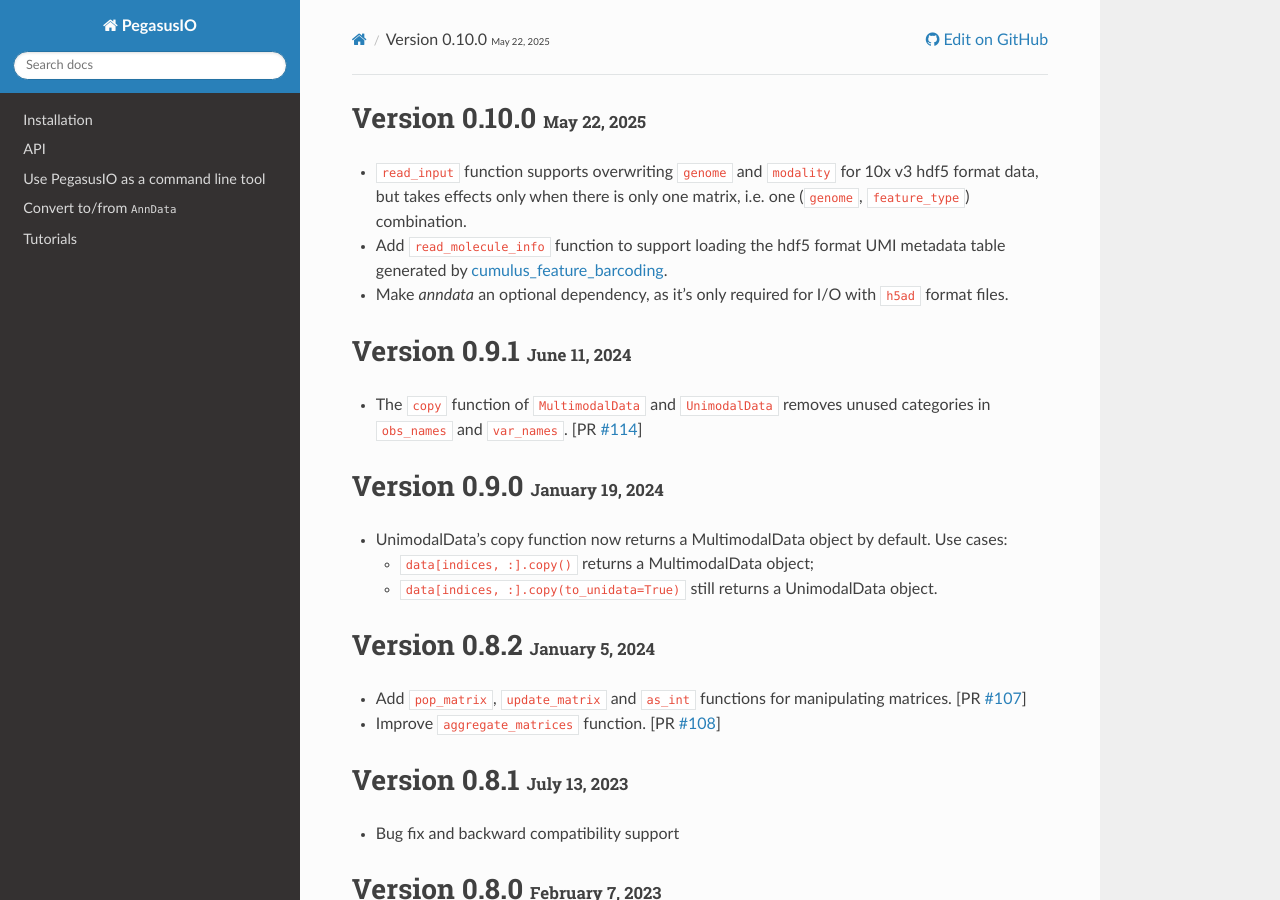
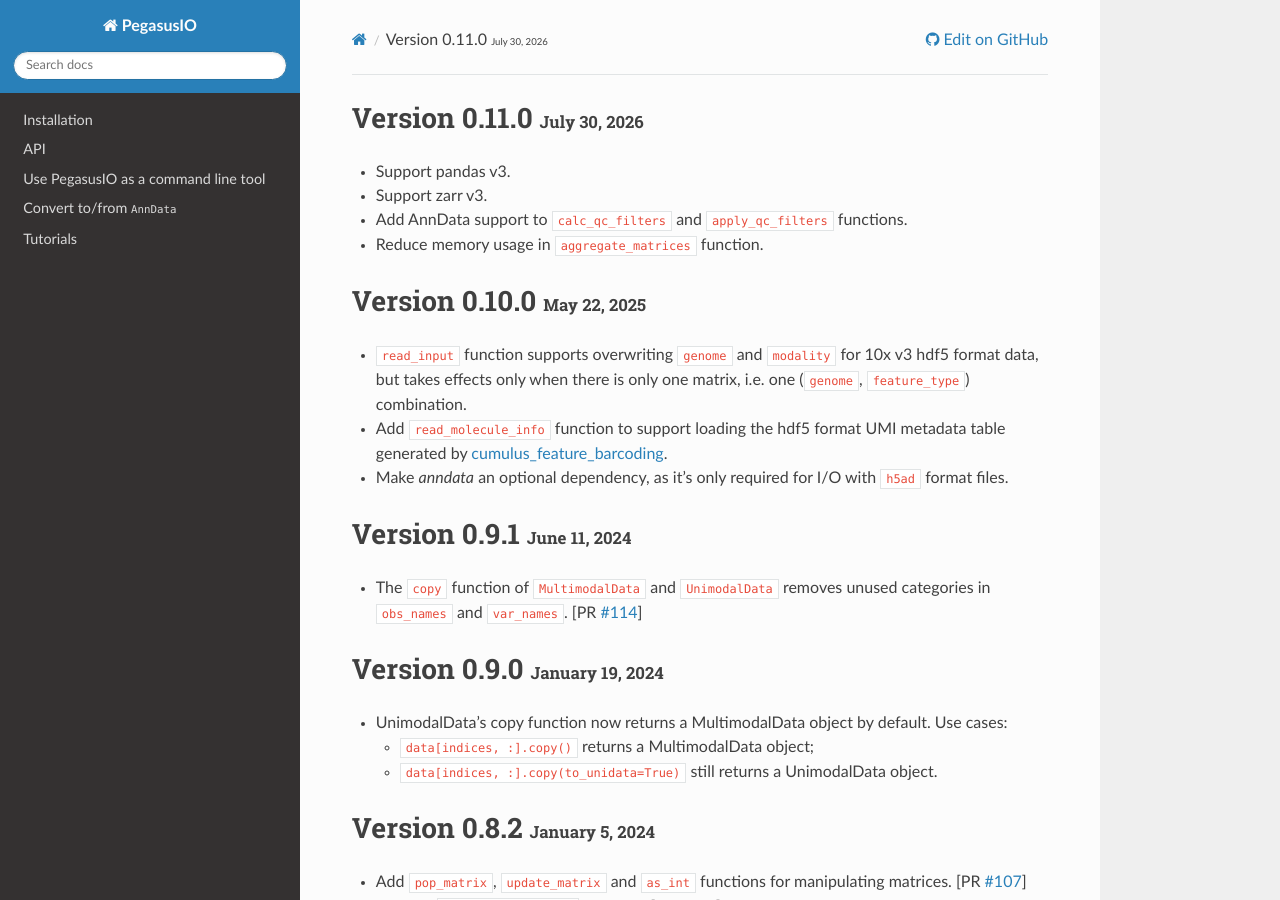
Before and after one commit to lilab-bcb/pegasusio, a Sphinx documentation site: the page built from docs/release_notes.rst, in a window 1280 px wide and 900 px high. Built offline with Sphinx 7.4.7 and the Read the Docs theme 3.1.0, drawn with Linux system fonts in a browser that asks for light colours; formulas are drawn with MathJax 3.

Commit message:
update docs

```diff
--- a/docs/conf.py
+++ b/docs/conf.py
@@ -30,9 +30,9 @@ author = (
 )
 
 # The short X.Y version
-version = "0.10"
+version = "0.11"
 # The full version, including alpha/beta/rc tags
-release = "0.10.0"
+release = "0.11.0"
 
 
 # -- General configuration ---------------------------------------------------
--- a/docs/release_notes.rst
+++ b/docs/release_notes.rst
@@ -1,4 +1,12 @@
 .. role:: small
+
+Version 0.11.0 :small:`July 30, 2026`
+--------------------------------------
+
+- Support pandas v3.
+- Support zarr v3.
+- Add AnnData support to ``calc_qc_filters`` and ``apply_qc_filters`` functions.
+- Reduce memory usage in ``aggregate_matrices`` function.
 
 Version 0.10.0 :small:`May 22, 2025`
 -------------------------------------
```
